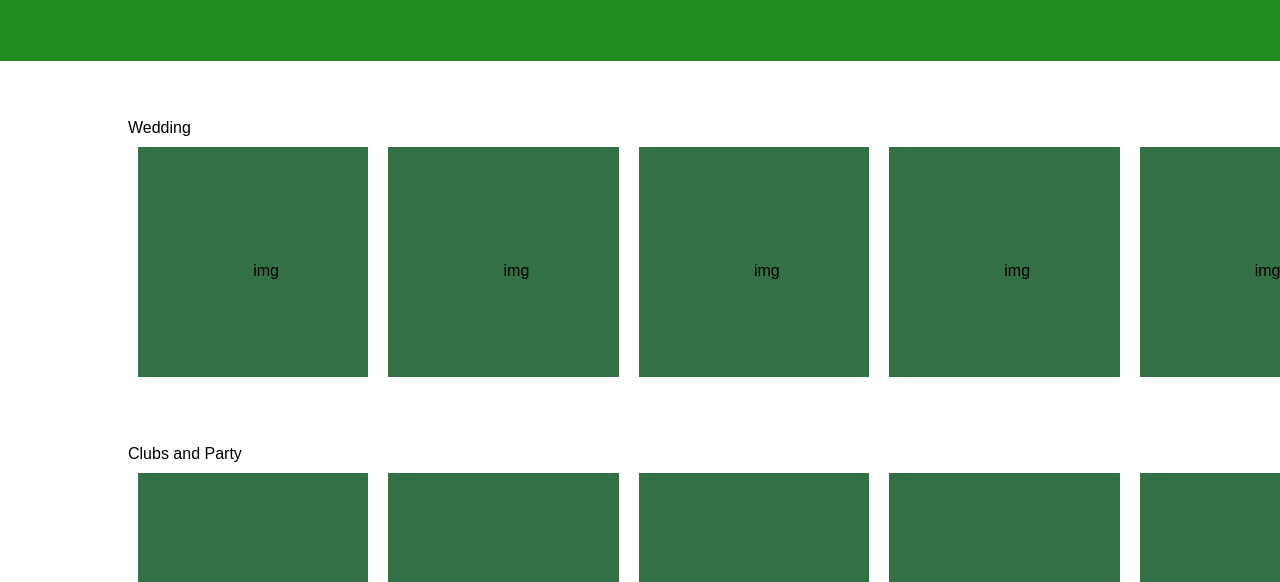
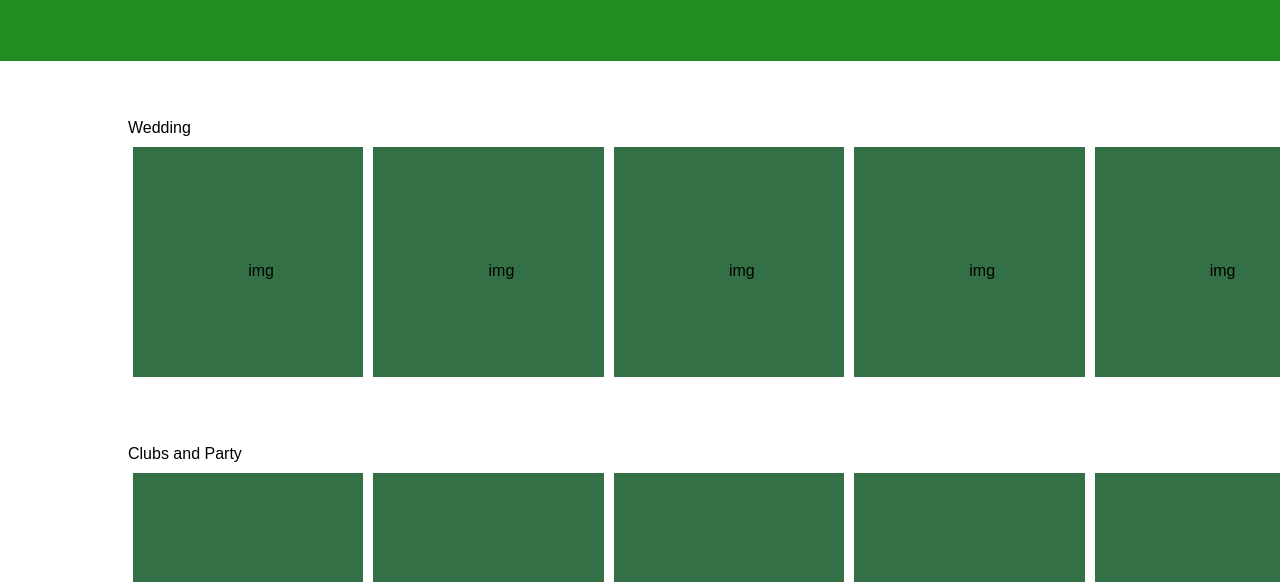
Before and after one commit to kelvinsekx/cupcake, a Gatsby site: page / in a window 1280 px wide. Shown: the part 218-800 px from the top of the page. Built offline with nearby package versions, Linux system fonts and the light colour scheme; Gatsby itself is replaced by a stand-in of ours; what auth0-js would draw is missing.

Commit message:
styled repaired

```diff
--- a/src/components/layout.css
+++ b/src/components/layout.css
@@ -55,7 +55,7 @@ body {
   content: " ";
   width: 10rem;
   height: 2rem;
-  margin: 10px;
+  margin: 10px 5px;
   padding: 10%;
   flex: 0 0 auto;
 }
```
